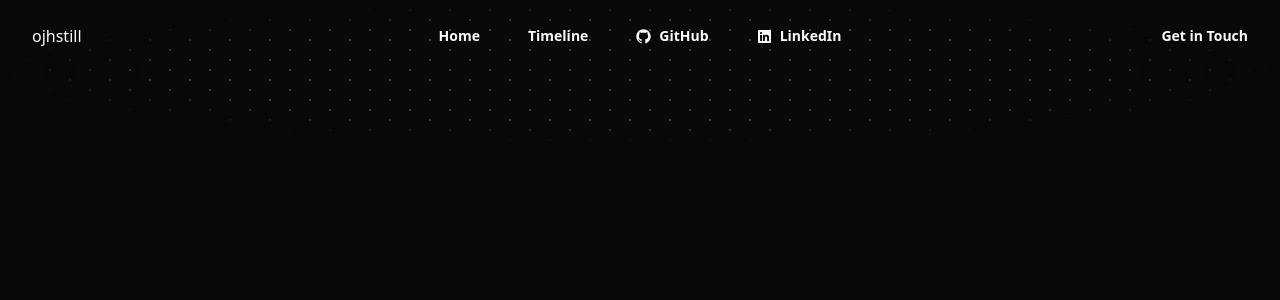
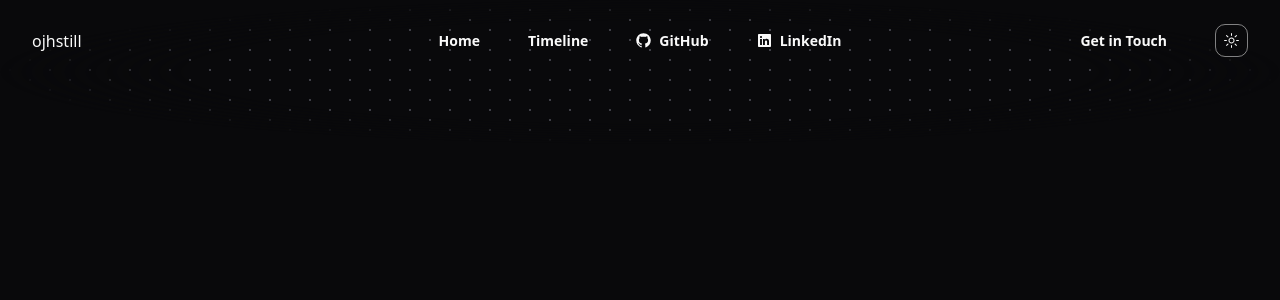
Before and after one commit to ojhstill/ojhstill.com, a React (Vite) app: page /contact in a window 1280 px wide. Shown: the top 300 px of the page. Built offline with nearby package versions, Linux system fonts and the light colour scheme.

Commit message:
DarkModeToggle

```diff
--- a/src/App.tsx
+++ b/src/App.tsx
@@ -1,14 +1,14 @@
 'use client';
 
-import { useState } from 'react';
 import { LinkedInLogoIcon, GitHubLogoIcon } from '@radix-ui/react-icons';
 import Footer from '@/components/Footer';
 import Header from '@/components/Header';
-import MobileMenu from '@/components/MobileMenu';
+
 import { BrowserRouter as Router, Route, Routes } from 'react-router-dom';
 import Timeline from '@/pages/Timeline';
 import Home from '@/pages/Home';
 
+export default function App() {
   const navigation = [
     { name: 'Home', href: '/' },
     { name: 'Timeline', href: '/timeline' },
@@ -23,9 +23,6 @@ const navigation = [
       href: 'https://www.linkedin.com/in/ojhstill',
     },
   ];
-
-export default function App() {
-  const [mobileMenuOpen, setMobileMenuOpen] = useState(false);
 
   return (
     <Router>
@@ -45,12 +42,7 @@ export default function App() {
         "
         />
 
-        <Header navigation={navigation} setMobileMenuOpen={setMobileMenuOpen} />
-        <MobileMenu
-          navigation={navigation}
-          mobileMenuOpen={mobileMenuOpen}
-          setMobileMenuOpen={setMobileMenuOpen}
-        />
+        <Header navigation={navigation} />
 
         <Routes>
           <Route path="/" element={<Home />} />
--- /dev/null
+++ b/src/components/DarkModeToggle.tsx
@@ -0,0 +1,27 @@
+'use client';
+
+import { useState } from 'react';
+import { MoonIcon, SunIcon } from '@radix-ui/react-icons';
+
+export default function DarkModeToggle() {
+  const [darkMode, setDarkMode] = useState(false);
+
+  const toggleDarkMode = () => {
+    document.documentElement.classList.toggle('dark');
+    setDarkMode(prev => !prev);
+  };
+
+  return (
+    <button
+      className="border-1 border-foreground/50 hover:border-foreground/20 rounded-lg p-2 cursor-pointer"
+      onClick={toggleDarkMode}
+      aria-label="Toggle Dark Mode"
+    >
+      {darkMode ? (
+        <MoonIcon aria-hidden="true" />
+      ) : (
+        <SunIcon aria-hidden="true" />
+      )}
+    </button>
+  );
+}
--- a/src/components/Footer.tsx
+++ b/src/components/Footer.tsx
@@ -4,8 +4,8 @@ export default function Footer() {
   return (
     <footer className="text-center py-6">
       <p className="text-xs text-muted-foreground">
-        © {currentYear} Oliver Still. All rights reserved. Made using React &
-        Tailwind.
+        © {currentYear} Oliver Still. All rights reserved. Made using Vite,
+        React & Tailwind.
       </p>
     </footer>
   );
--- a/src/components/Header.tsx
+++ b/src/components/Header.tsx
@@ -1,18 +1,29 @@
+import { useState } from 'react';
 import { HamburgerMenuIcon } from '@radix-ui/react-icons';
+import MobileMenu from '@/components/MobileMenu';
+import DarkModeToggle from '@/components/DarkModeToggle';
 
-interface NavigationItem {
-  name: string;
-  href: string;
+export interface NavigationItem {
+  name?: string;
+  href?: string;
   icon?: React.ReactNode;
+  onClick?: () => void;
 }
 
 interface HeaderProps {
   navigation: NavigationItem[];
-  setMobileMenuOpen: (open: boolean) => void;
 }
 
-export default function Header({ navigation, setMobileMenuOpen }: HeaderProps) {
+export default function Header({ navigation }: HeaderProps) {
+  const [mobileMenuOpen, setMobileMenuOpen] = useState(false);
+
   return (
+    <>
+      <MobileMenu
+        navigation={navigation}
+        mobileMenuOpen={mobileMenuOpen}
+        setMobileMenuOpen={setMobileMenuOpen}
+      />
       <header className="absolute inset-x-0 top-0 z-50">
         <nav
           aria-label="Global"
@@ -45,12 +56,14 @@ export default function Header({ navigation, setMobileMenuOpen }: HeaderProps) {
               </a>
             ))}
           </div>
-        <div className="hidden lg:flex lg:flex-1 lg:justify-end">
+          <div className="hidden lg:flex lg:flex-1 lg:justify-end gap-x-12 items-center">
             <a href="/contact" className="text-sm/6 font-semibold">
               Get in Touch
             </a>
+            <DarkModeToggle />
           </div>
         </nav>
       </header>
+    </>
   );
 }
--- a/src/components/MobileMenu.tsx
+++ b/src/components/MobileMenu.tsx
@@ -1,10 +1,12 @@
 import { Dialog, DialogPanel } from '@headlessui/react';
 import { Cross1Icon } from '@radix-ui/react-icons';
+import { NavigationItem } from '@/components/Header';
+import DarkModeToggle from '@/components/DarkModeToggle';
 
 interface MobileMenuProps {
   mobileMenuOpen: boolean;
   setMobileMenuOpen: (open: boolean) => void;
-  navigation: { name: string; href: string; icon?: React.ReactNode }[];
+  navigation: NavigationItem[];
 }
 
 export default function MobileMenu({
@@ -50,13 +52,14 @@ export default function MobileMenu({
                 </a>
               ))}
             </div>
-            <div className="py-6">
+            <div className="space-y-2 py-6">
               <a
                 href="/contact"
                 className="-mx-3 flex rounded-lg px-3 py-2 text-base/7 font-semibold hover:bg-sidebar-accent"
               >
                 Get in Touch
               </a>
+              <DarkModeToggle />
             </div>
           </div>
         </div>
--- a/src/pages/Home.tsx
+++ b/src/pages/Home.tsx
@@ -14,7 +14,7 @@ const Skeleton = () => (
       alt="Wattle Logo"
       width={500}
       height={500}
-      className="rounded-xl object-cover"
+      className="rounded-xl object-cover w-full"
     />
   </div>
 );
```
Also changed, not shown: src/components/ui/timeline.tsx (+1 -6 lines). Lines whose indentation alone changed are shown as unchanged.
